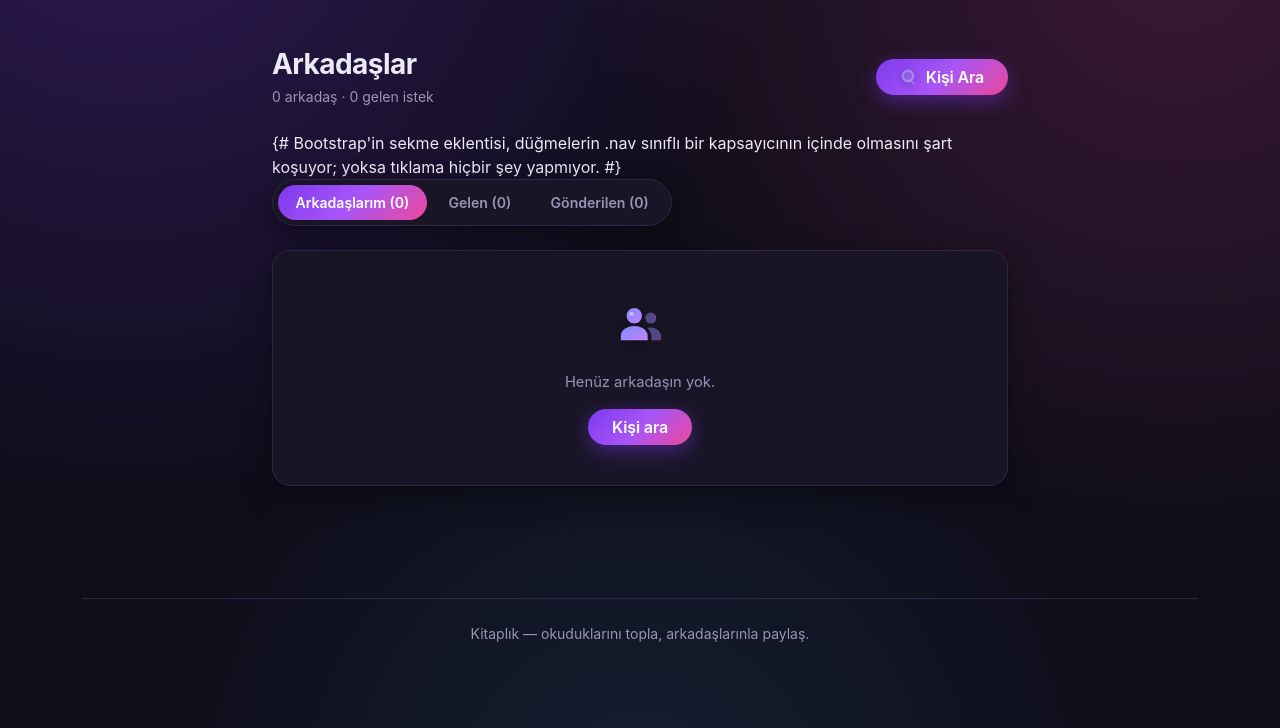
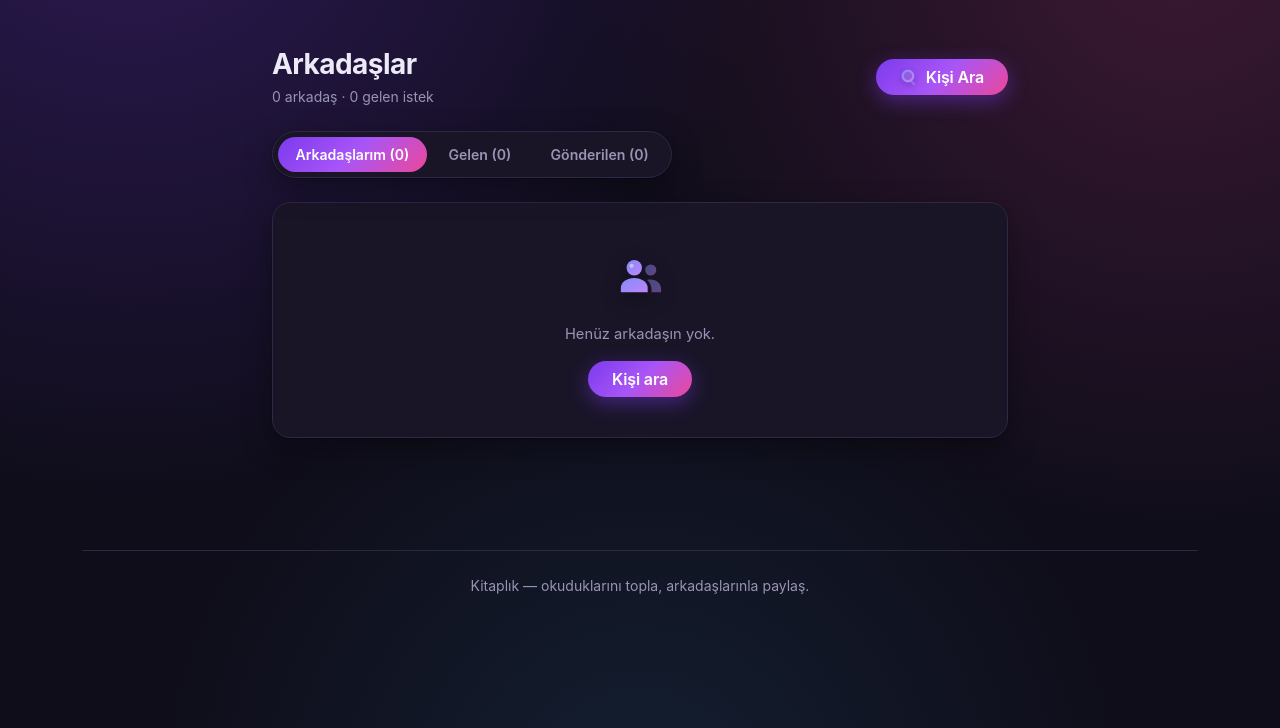
Before and after one commit to guldenbudak/bookshelf, a Django app: page /accounts/friends/ in a window 1280 px wide. Shown: the part 72-800 px from the top of the page. Run offline with Django 5.2, Linux system fonts and the light colour scheme; the visitor is signed in with stand-in values (Sample User, id 1); data comes from the database, SQL or seed files in the repository; some libraries are stand-ins or nearby versions.

Commit message:
fix: stop a template comment printing itself on the friends page
Django's {# #} comment is single-line only, so the explanatory note
added with the tab fix spilled its last two lines onto the page as
ordinary text, right above the request tabs. Shortens it to one line.

Co-Authored-By: Claude Opus 5 <noreply@anthropic.com>

```diff
--- a/accounts/templates/account/friends.html
+++ b/accounts/templates/account/friends.html
@@ -21,9 +21,7 @@
                 </a>
             </div>
 
-            {# Bootstrap'in sekme eklentisi, düğmelerin .nav sınıflı bir
-               kapsayıcının içinde olmasını şart koşuyor; yoksa tıklama
-               hiçbir şey yapmıyor. #}
+            {# nav sınıfı şart: Bootstrap sekme eklentisi onu arıyor. #}
             <div class="sekmeler nav mb-4" role="tablist">
                 <a href="#arkadaslar" class="active" data-bs-toggle="tab"
                    data-bs-target="#arkadaslar" role="tab">
```
